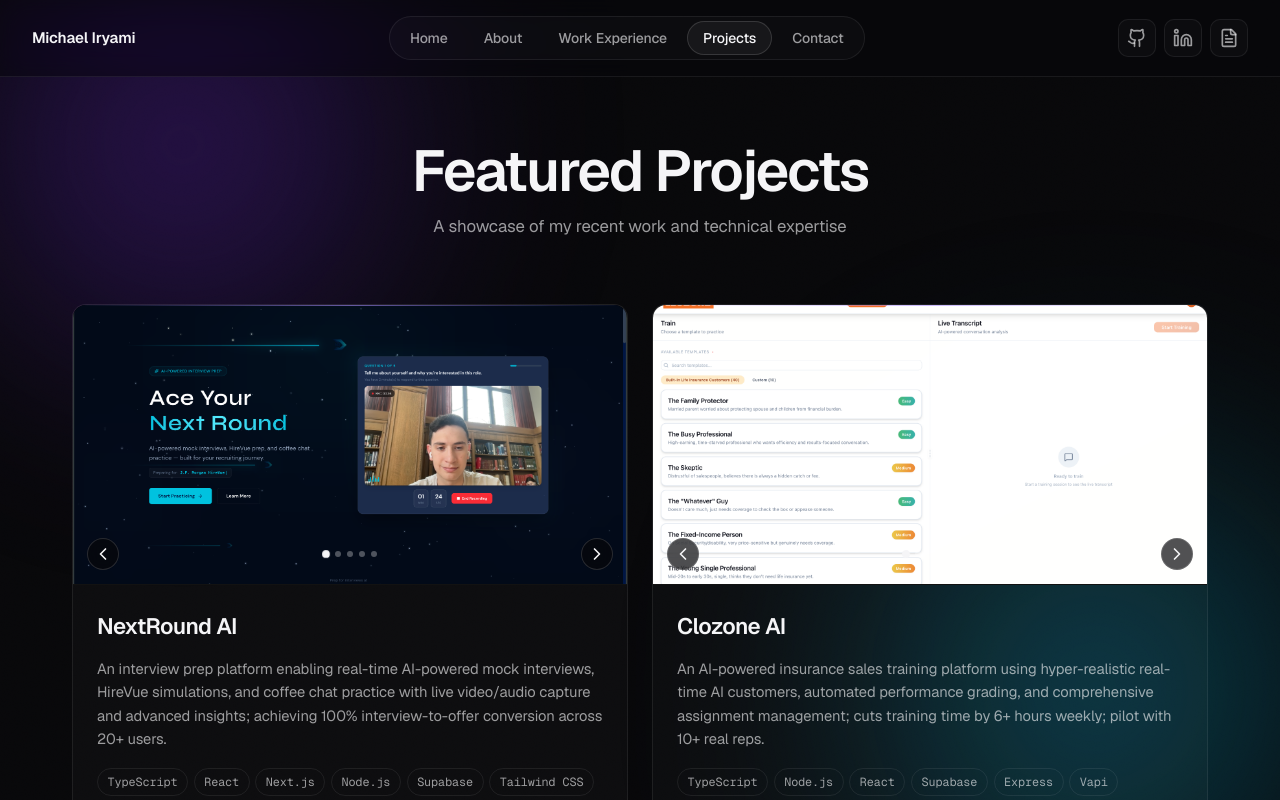
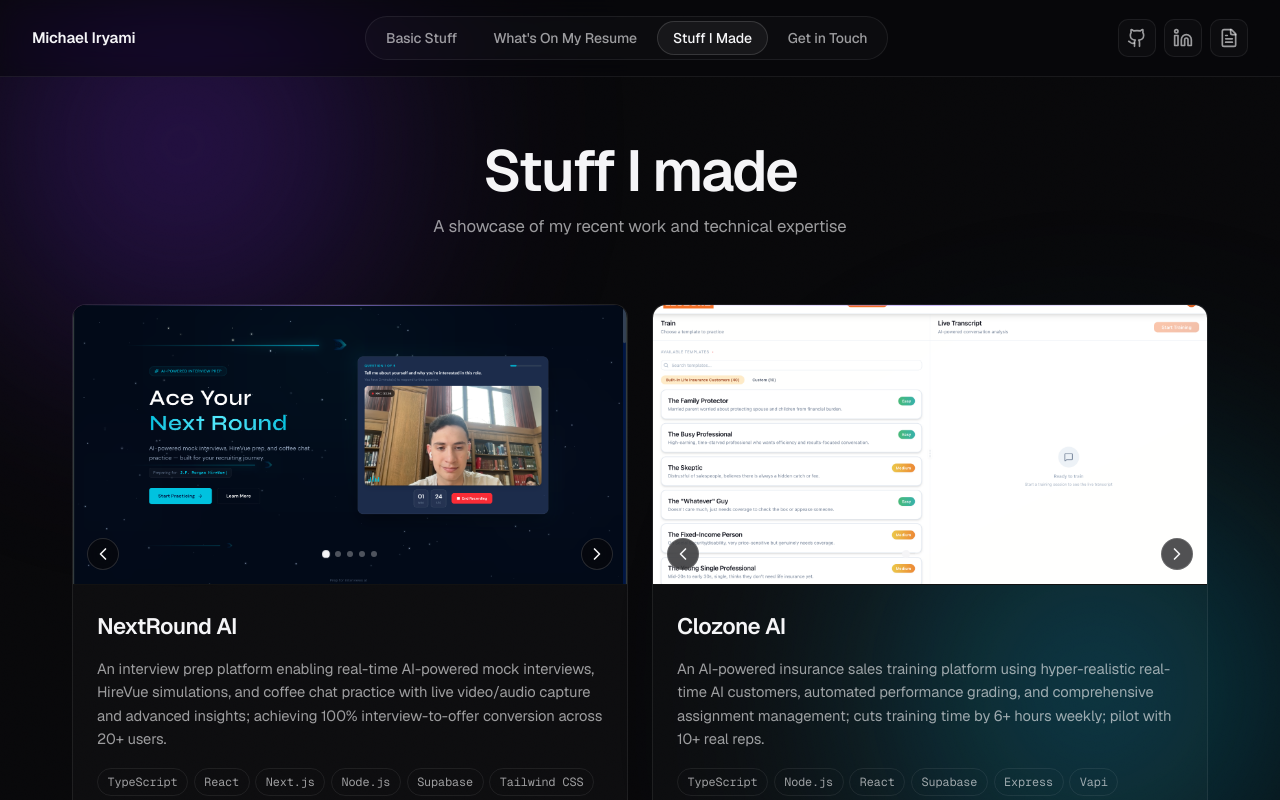
Before and after one commit to michaeliryami/Portfolio, a React (Vite) app: page / in a window 1280 px wide. Both pictures are taken after a click on the button "View My Work". Shown: the top 800 px of the page. Built offline with nearby package versions, Linux system fonts and the light colour scheme.

Commit message:
onbaording fix

```diff
--- a/src/App.css
+++ b/src/App.css
@@ -408,7 +408,8 @@
 
 .education-section h3,
 .skills-section h3,
-.interests-section h3 {
+.interests-section h3,
+.experience-inline > h3 {
   font-size: 0.78rem;
   text-transform: uppercase;
   letter-spacing: 0.18em;
--- a/src/App.tsx
+++ b/src/App.tsx
@@ -123,15 +123,6 @@
       images: ['/sublet/1.png', '/sublet/2.png', '/sublet/3.png', '/sublet/4.png', '/sublet/5.png', '/sublet/6.png', '/sublet/7.png', '/sublet/8.png'],
       featured: true
     },
-    {
-      id: 'portfolio',
-      title: 'Portfolio',
-      description: 'This responsive portfolio website showcasing my work and skills as a software engineer.',
-      technologies: ['React', 'TypeScript', 'Vite', 'CSS3'],
-      githubUrl: 'https://github.com/michaeliryami/Portfolio',
-      images: ['/home.png'],
-      featured: false
-    }
   ]
 
   const experiences: Experience[] = [
@@ -234,31 +225,25 @@
             className={`nav-link ${activeSection === 'home' ? 'active' : ''}`}
             onClick={() => setActiveSection('home')}
           >
-            Home
+            Basic Stuff
           </button>
           <button
-            className={`nav-link ${activeSection === 'about' ? 'active' : ''}`}
-            onClick={() => setActiveSection('about')}
+            className={`nav-link ${activeSection === 'resume' ? 'active' : ''}`}
+            onClick={() => setActiveSection('resume')}
           >
-            About
-          </button>
-          <button
-            className={`nav-link ${activeSection === 'experience' ? 'active' : ''}`}
-            onClick={() => setActiveSection('experience')}
-          >
-            Work Experience
+            What's On My Resume
           </button>
           <button
             className={`nav-link ${activeSection === 'projects' ? 'active' : ''}`}
             onClick={() => setActiveSection('projects')}
           >
-            Projects
+            Stuff I Made
           </button>
           <button
             className={`nav-link ${activeSection === 'contact' ? 'active' : ''}`}
             onClick={() => setActiveSection('contact')}
           >
-            Contact
+            Get in Touch
           </button>
         </nav>
 
@@ -302,11 +287,11 @@
           </section>
         )}
 
-        {/* About Section */}
-        {activeSection === 'about' && (
+        {/* Resume Section (About + Work Experience) */}
+        {activeSection === 'resume' && (
           <section className="about-section">
             <div className="about-header">
-              <h2 className="section-title">About Me</h2>
+              <h2 className="section-title">What's on my resume</h2>
               <div className="about-content">
                 <div className="about-text">
                   <p className="about-intro">
@@ -326,6 +311,53 @@
                       <p className="education-coursework">
                         <strong>Relevant Coursework:</strong> Data Structures and Algorithms, Discrete Math, Computer Science Principles, Introductory Data Structures
                       </p>
+                    </div>
+                  </div>
+
+                  <div className="experience-inline">
+                    <h3>Work Experience</h3>
+                    <div className="experience-timeline">
+                      {experiences.map((experience) => (
+                        <div key={experience.id} className="experience-card">
+                          <div className="experience-header-card">
+                            <div className="experience-company">
+                              {experience.companyUrl ? (
+                                <h3>
+                                  <a
+                                    href={experience.companyUrl}
+                                    target="_blank"
+                                    rel="noopener noreferrer"
+                                  >
+                                    {experience.company}
+                                  </a>
+                                </h3>
+                              ) : (
+                                <h3>{experience.company}</h3>
+                              )}
+                              <p className="experience-position">{experience.position}</p>
+                            </div>
+                            <div className="experience-meta">
+                              <p className="experience-location">{experience.location}</p>
+                              <p className="experience-duration">{experience.duration}</p>
+                            </div>
+                          </div>
+
+                          <div className="experience-technologies">
+                            {experience.technologies.map((tech) => (
+                              <span key={tech} className="tech-tag experience-tech">{tech}</span>
+                            ))}
+                          </div>
+
+                          <div className="experience-achievements">
+                            <h4>Key Achievements:</h4>
+                            <ul>
+                              {experience.achievements.map((achievement, index) => (
+                                <li key={index}>{achievement}</li>
+                              ))}
+                            </ul>
+                          </div>
+                        </div>
+                      ))}
                     </div>
                   </div>
 
@@ -392,66 +424,11 @@
           </section>
         )}
 
-        {/* Experience Section */}
-        {activeSection === 'experience' && (
-          <section className="experience-section">
-            <div className="experience-header">
-              <h2 className="section-title">Work Experience</h2>
-              <p className="section-subtitle">My professional journey and achievements</p>
-            </div>
-
-            <div className="experience-timeline">
-              {experiences.map((experience) => (
-                <div key={experience.id} className="experience-card">
-                  <div className="experience-header-card">
-                    <div className="experience-company">
-                      {experience.companyUrl ? (
-                        <h3>
-                          <a
-                            href={experience.companyUrl}
-                            target="_blank"
-                            rel="noopener noreferrer"
-                            style={{ color: 'inherit', textDecoration: 'none', borderBottom: '2px solid #646cff' }}
-                          >
-                            {experience.company}
-                          </a>
-                        </h3>
-                      ) : (
-                        <h3>{experience.company}</h3>
-                      )}
-                      <p className="experience-position">{experience.position}</p>
-                    </div>
-                    <div className="experience-meta">
-                      <p className="experience-location">{experience.location}</p>
-                      <p className="experience-duration">{experience.duration}</p>
-                    </div>
-                  </div>
-
-                  <div className="experience-technologies">
-                    {experience.technologies.map((tech) => (
-                      <span key={tech} className="tech-tag experience-tech">{tech}</span>
-                    ))}
-                  </div>
-
-                  <div className="experience-achievements">
-                    <h4>Key Achievements:</h4>
-                    <ul>
-                      {experience.achievements.map((achievement, index) => (
-                        <li key={index}>{achievement}</li>
-                      ))}
-                    </ul>
-                  </div>
-                </div>
-              ))}
-            </div>
-          </section>
-        )}
-
         {/* Projects Section */}
         {activeSection === 'projects' && (
           <section className="projects-section">
             <div className="projects-header">
-              <h2 className="section-title">Featured Projects</h2>
+              <h2 className="section-title">Stuff I made</h2>
               <p className="section-subtitle">A showcase of my recent work and technical expertise</p>
             </div>
 
@@ -524,12 +501,7 @@
                           GitHub
                         </a>
                       )}
-                      {project.id === 'quad' || project.id === 'refill' ? (
-                        <div className="project-link demo-link launching-soon">
-                          <CheckCircle size={18} />
-                          "Refill on the app store"
-                        </div>
-                      ) : project.id === 'buo' ? (
+                      {project.id === 'buo' ? (
                         <a
                           href={project.demoUrl}
                           className="project-link demo-link"
@@ -563,7 +535,7 @@
         {activeSection === 'contact' && (
           <section className="contact-section">
             <div className="contact-header">
-              <h2 className="section-title">Get In Touch</h2>
+              <h2 className="section-title">Get in touch</h2>
               <p className="section-subtitle">I'm always interested in new opportunities and collaborations</p>
             </div>
 
```
